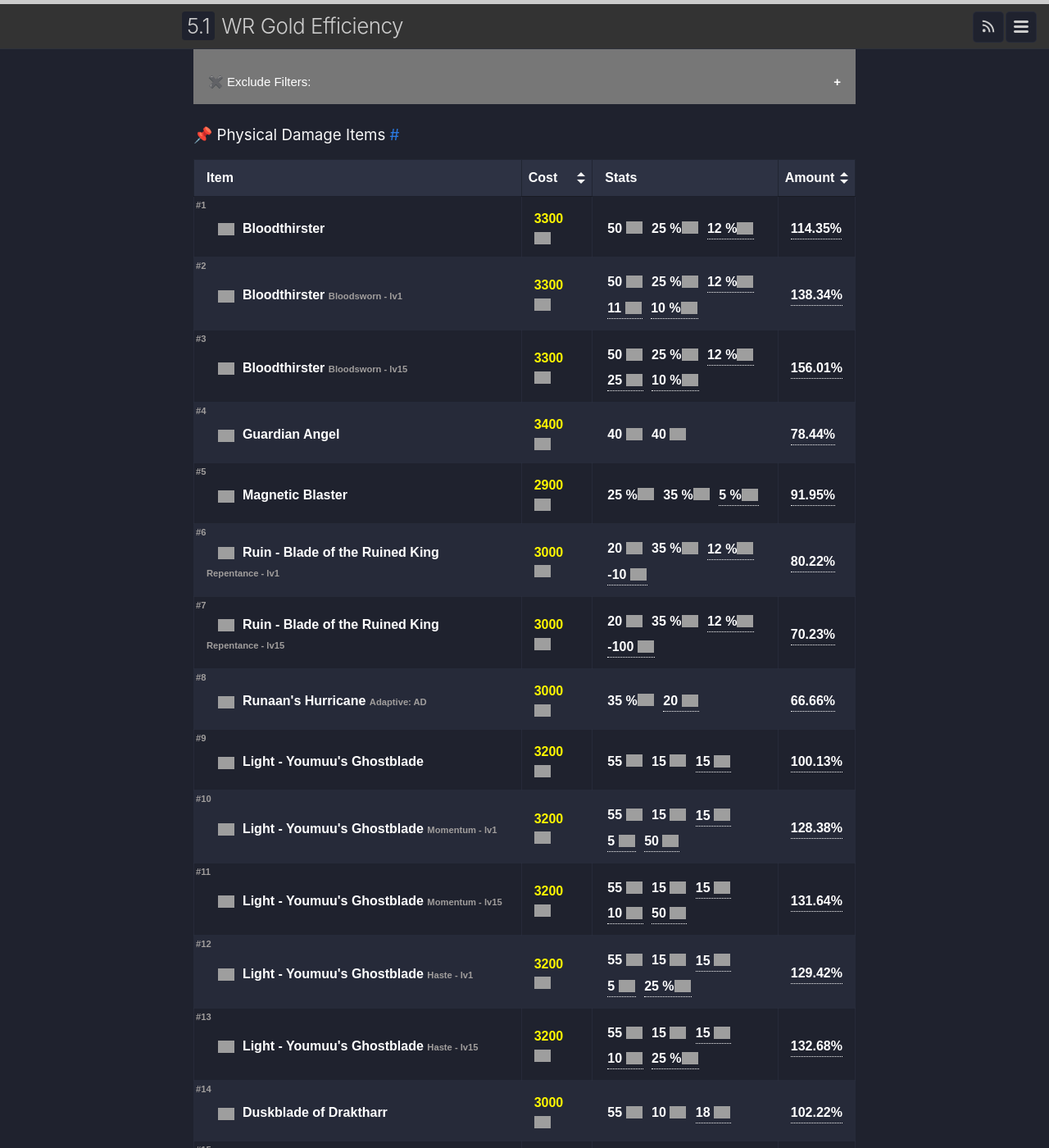
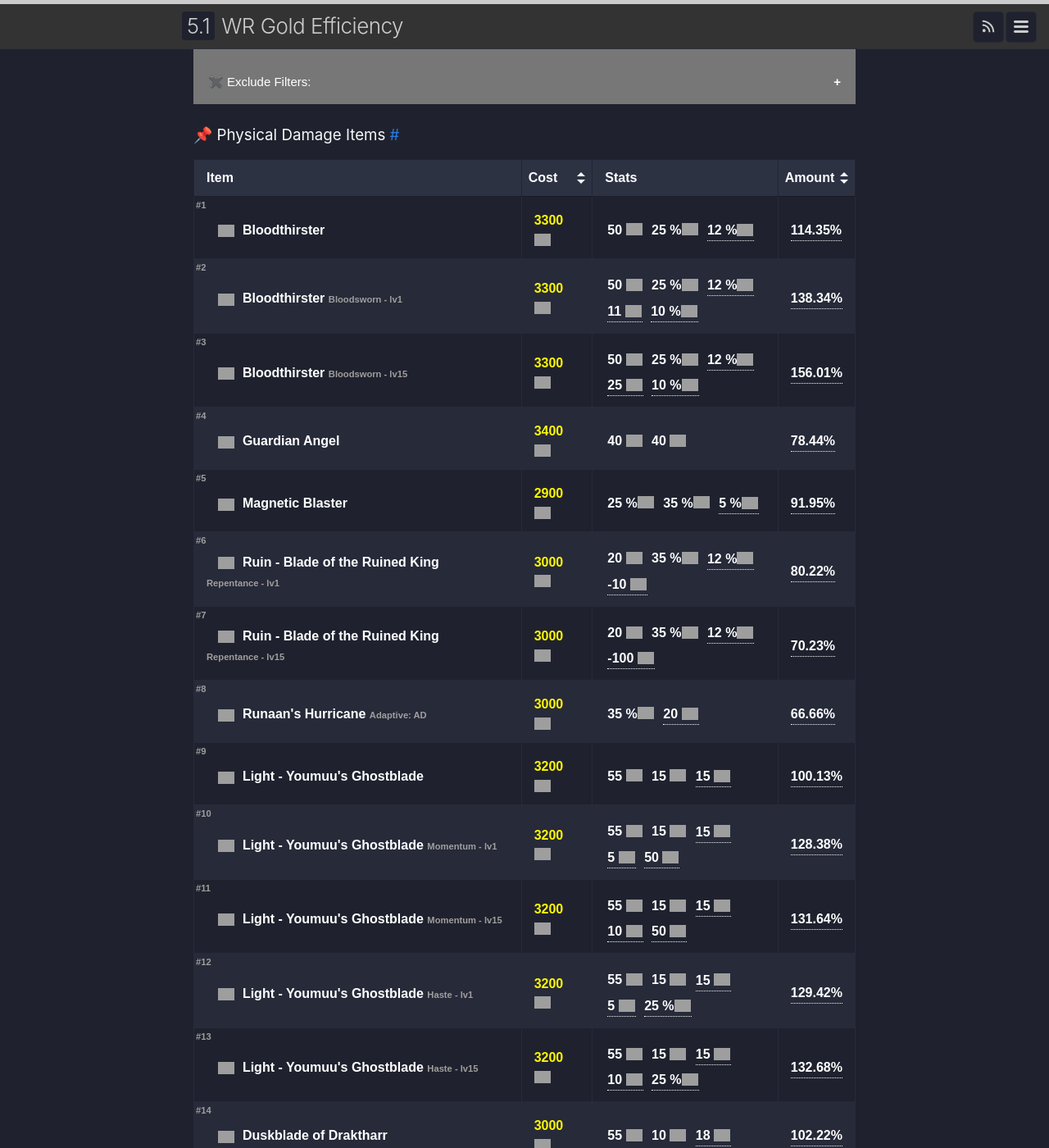
Before and after one commit to changchiyou/wildrift-gold-efficiency, a Jekyll site: the page built from _pages/5_1.md, in a window 1280 px wide and 1400 px high, scrolled down 543 px. Shown: the whole window at 82% size. Built offline with Jekyll 4.4.1, drawn with Linux system fonts in a browser that asks for light colours; a script that is not in the unit is left out; comment, search, counter and statistics services are not loaded; grey boxes are pictures that could not be loaded.

Commit message:
enhance: slightly improve the style of td in table

```diff
--- a/_sass/gold_efficiency/table.scss
+++ b/_sass/gold_efficiency/table.scss
@@ -8,7 +8,7 @@
   }
 
   table td {
-    padding: 15px 15px 10px 15px;
+    padding: 17px 15px 10px 15px;
     text-align: left;
     position: relative;
   }
@@ -255,8 +255,8 @@
     table {
       font-size: 10px;
     }
-    table td, tr.compare.active td {
-      padding: 5px 5px;
+    table td {
+      padding: 10px 5px 5px 5px;
     }
     tr.compare td {
       padding: 0px 5px;
```
